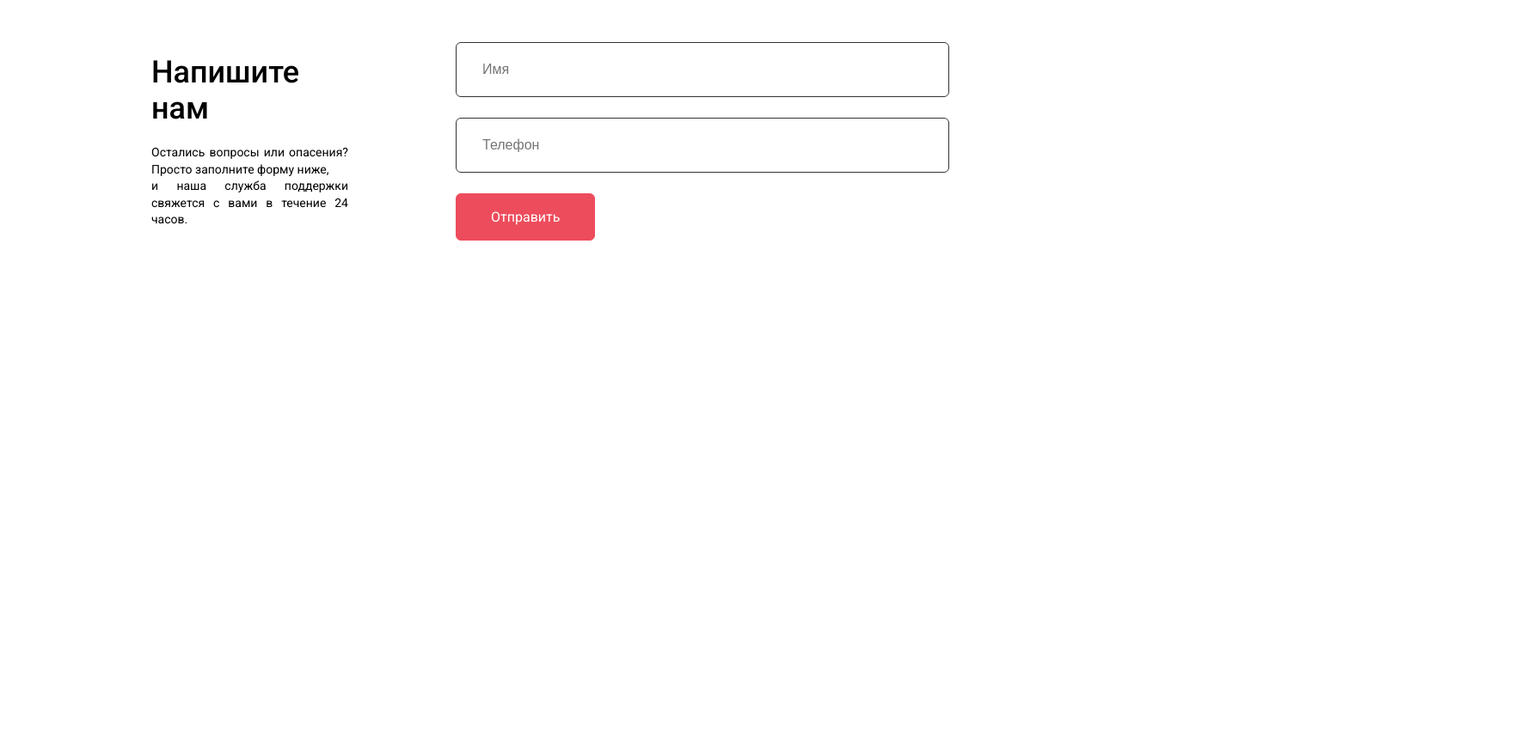
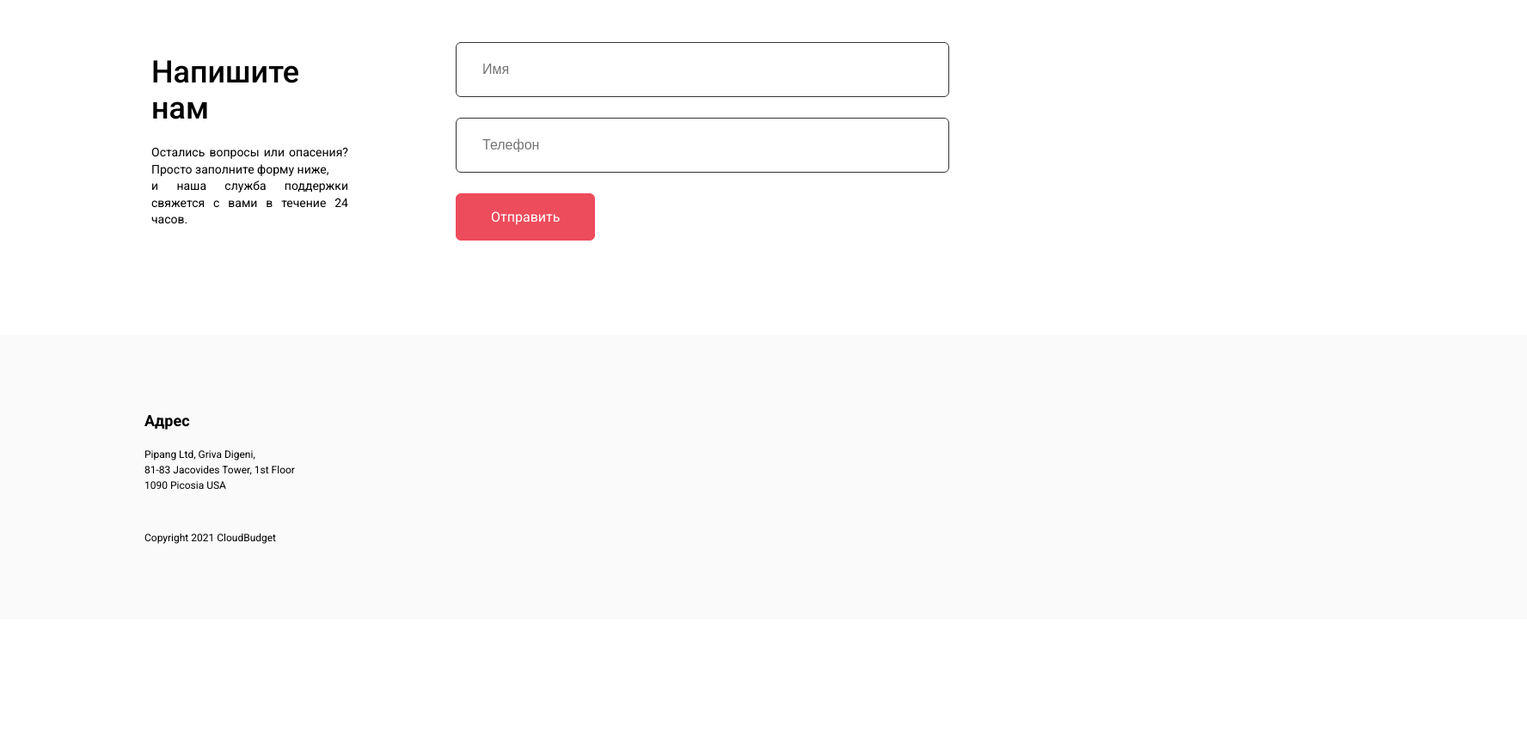
Before and after one commit to Kichiyomis/cloudberries, a plain HTML site: page index.html in a window 1280 px wide. Shown: the part 1392-2265 px from the top of the page at 86% size, 1776 px wide, since content can reach past the window. Before the commit the page ends 1831 px from the top, so only its background shows below. Drawn offline with nearby package versions, Linux system fonts and the light colour scheme; files that its build step writes are made by us from their sources.

Commit message:
Добавлена секция Адрес

```diff
--- a/index.html
+++ b/index.html
@@ -76,6 +76,18 @@
         </div>
 
     </section>
+
+    <section class="adress">
+        <div class="adress__maincont">
+        <div class="adress__maincont__textcont">
+            <div class="adress__maincont__textcont-main">Адрес</div>
+            <div class="adress__maincont__textcont-second">Pipang Ltd, Griva Digeni, <br>81-83 Jacovides Tower, 1st Floor <br>1090 Picosia USA</div>
+            <div class="adress__maincont__textcont-third">Copyright 2021 CloudBudget</div>
+        </div>
+        </div>
+    </section>
+    <section class="space"></section>
+
 </body>
 
 </html>
--- a/style.scss
+++ b/style.scss
@@ -146,7 +146,7 @@ body {
     &__maincont {
         display: flex;
         align-items: center;
-        justify-content: center;
+        justify-content: center; //выравнивание элементов.
         padding: 159px 176px;
         gap: 125px;
 
@@ -172,6 +172,7 @@ body {
             }
         }
     }
+
     &__inputcont {
         display: flex;
         flex-direction: column;
@@ -187,6 +188,7 @@ body {
             padding-left: 30px;
 
         }
+
         &-number {
             text-align: left; //выравнивание текста.
             font-size: 16px; //размер шрифта.
@@ -224,3 +226,45 @@ body {
         }
     }
 }
+
+.adress {
+    height: 480px;
+
+    &__maincont {
+        display: flex;
+        align-items: center;
+        justify-content: left; //выравнивание элементов.
+        background: #FAFAFA;
+        padding: 43px 168px;
+        width: 1440px;
+        height: 245px;
+
+        &__textcont {
+            &-main {
+                font-weight: 700;
+                font-size: 18px;
+                line-height: 22px;
+                padding-bottom: 19px;
+            }
+
+            &-second {
+                font-weight: 400;
+                font-size: 12px;
+                line-height: 150%;
+                padding-bottom: 45px;
+            }
+
+            &-third {
+                font-weight: 400;
+                font-size: 12px;
+                line-height: 14px;
+            }
+
+
+        }
+    }
+ }
+   .space {
+    height: 222px;
+    background: white;
+   }
```
Lines whose indentation alone changed are shown as unchanged.
